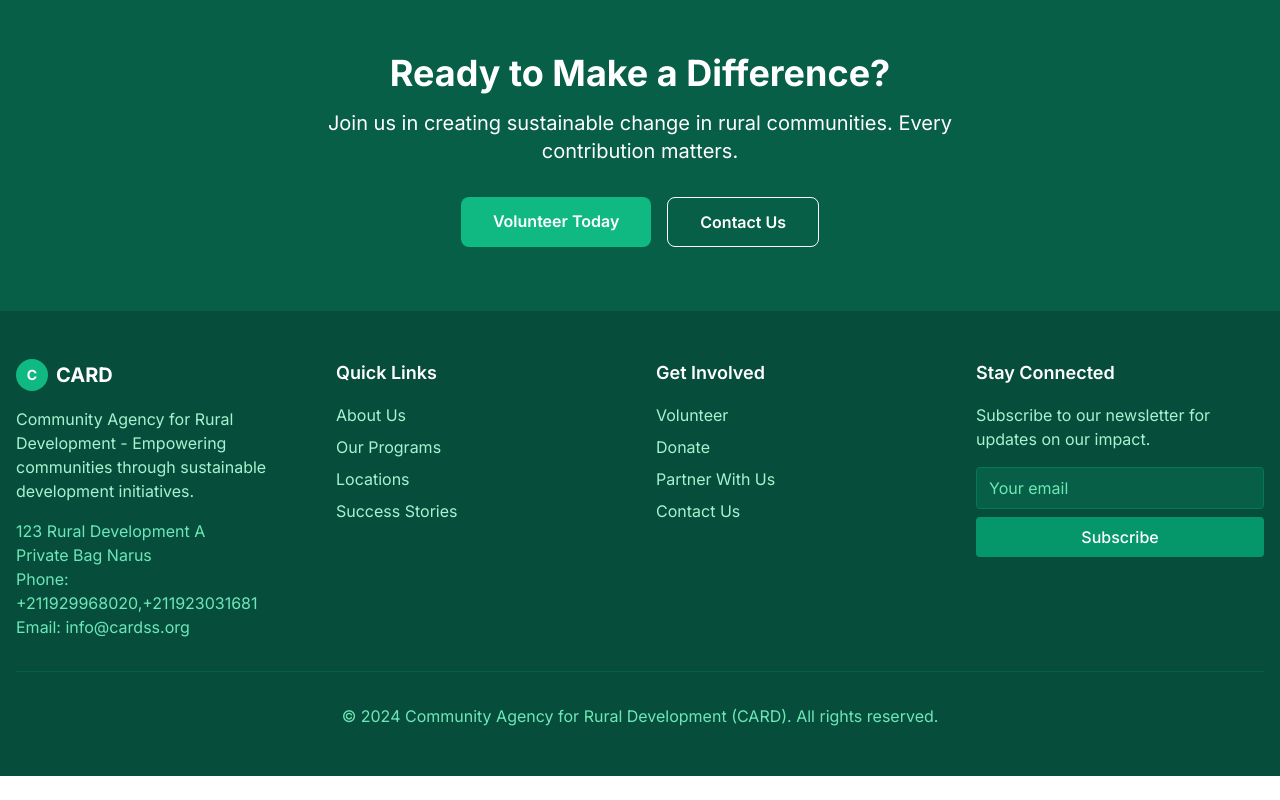
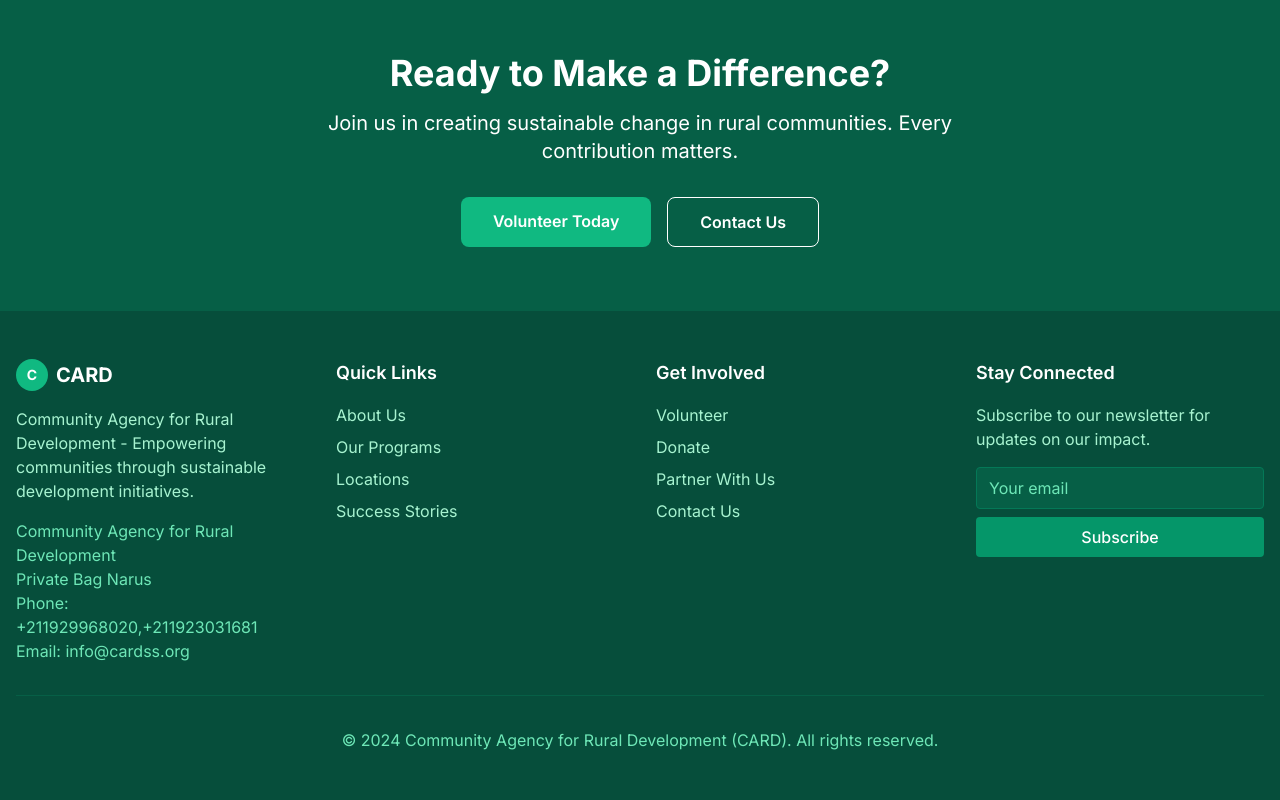
Before and after one commit to taalim-ssd/cardssudan, a React (Vite) app: page / in a window 1280 px wide. Shown: the part 1677-2477 px from the top of the page. Before the commit the page ends 2453 px from the top, so only its background shows below. Built offline with nearby package versions, Linux system fonts and the light colour scheme; no server answers; the database is empty.

Commit message:
Update footer organization info

```diff
--- a/src/components/Footer.tsx
+++ b/src/components/Footer.tsx
@@ -15,7 +15,7 @@ const Footer = () => {
               Community Agency for Rural Development - Empowering communities through sustainable development initiatives.
             </p>
             <div className="text-emerald-300">
-              <p>123 Rural Development A</p>
+              <p>Community Agency for Rural Development</p>
               <p>Private Bag Narus</p>
               <p>Phone: +211929968020,+211923031681</p>
               <p>Email: info@cardss.org</p>
```
